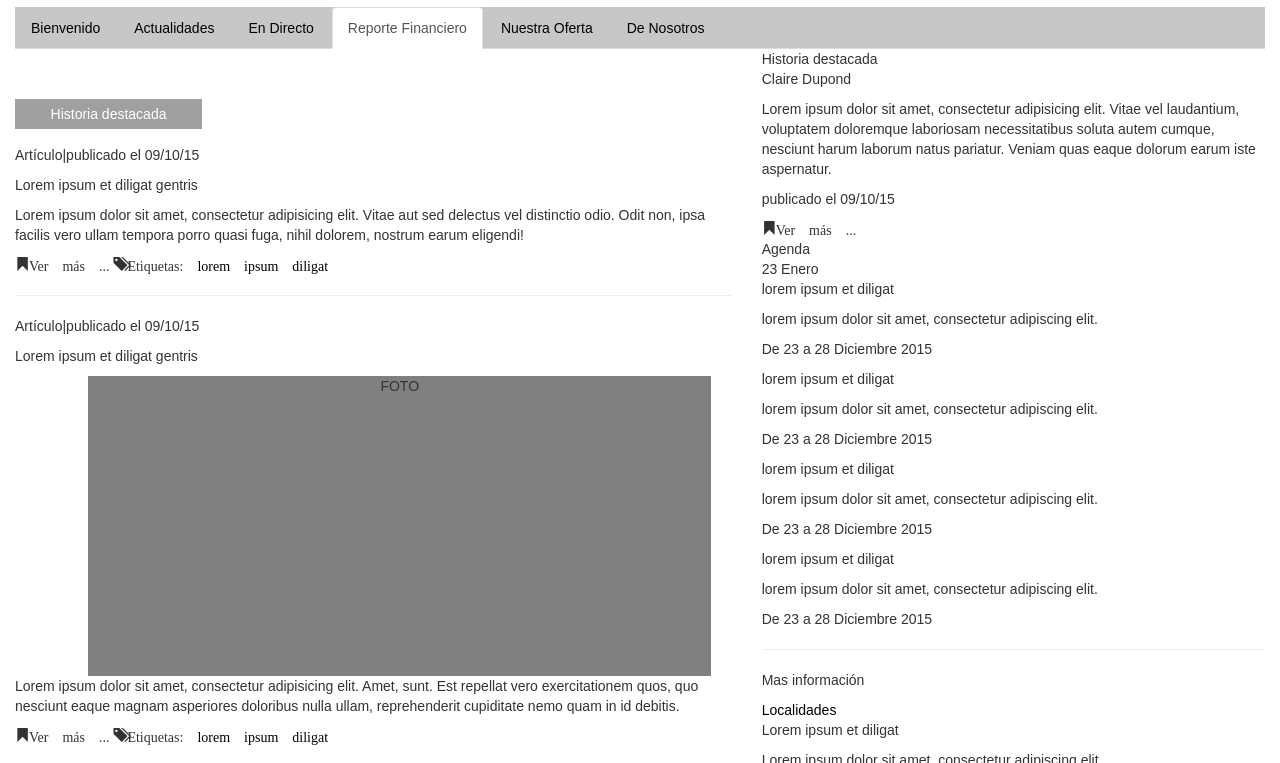
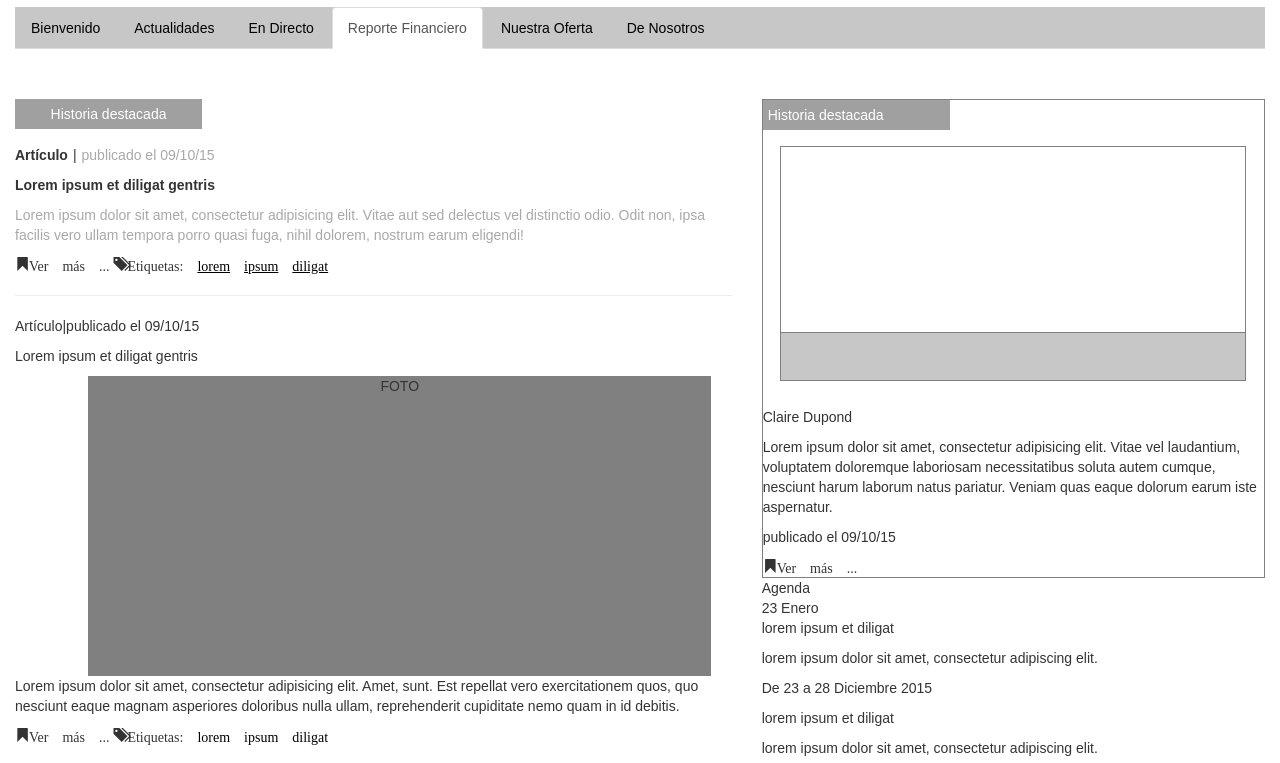
Before and after one commit to patijimenez/Problema, a plain HTML site: page index.html in a window 1280 px wide. Shown: the part 63-826 px from the top of the page. Drawn offline with Linux system fonts and the light colour scheme.

Commit message:
Falta formato

```diff
--- a/css/main.css
+++ b/css/main.css
@@ -22,6 +22,12 @@ a:link{
 .text-white{
 	color: white;
 }
+.text-gray{
+	color: darkgray;
+}
+.font-weight{
+	font-weight: bold;
+}
 .margin-top{
 	margin-top: 50px;
 }
@@ -40,8 +46,20 @@ a:link{
     width: 187px;
     margin-bottom: 16px;
 }
-.conthist{
-
+.cont-hist{
+	border:1px solid gray;
+}
+.video{
+	height: 235px;
+    width: 93%;
+    border: 1px solid gray;
+    margin-left: 17px;
+    margin-bottom: 26px;
+}
+.reproductor{
+    border-top: 1px solid gray;
+    height: 49px;
+    margin-top: 185px;
 }
 .hist{
 
@@ -52,6 +70,13 @@ a:link{
 .enero{
 
 }
+.articulo{
+	font-weight: bolder;
+	margin-right: 5px;
+}
+.fecha{
+	margin-left: 5px;
+}
 .bg-gray{
     background-color: rgba(128, 128, 128, 0.44);
 }
--- a/index.html
+++ b/index.html
@@ -71,14 +71,14 @@
       <div class="row">
         <div class="col-xs-12 col-md-7 margin-top">
           <div class="historia-d text-white center">Historia destacada</div>
-          <p>Artículo|publicado el 09/10/15</p>
-          <p>Lorem ipsum et diligat gentris</p>
-          <p>Lorem ipsum dolor sit amet, consectetur adipisicing elit. Vitae aut sed delectus vel distinctio odio. Odit non, ipsa facilis vero ullam tempora porro quasi fuga, nihil dolorem, nostrum earum eligendi!</p>
+          <p><span class="articulo">Artículo</span>|<span class="fecha text-gray">publicado el 09/10/15</span></p>
+          <p class="font-weight">Lorem ipsum et diligat gentris</p>
+          <p class="text-gray">Lorem ipsum dolor sit amet, consectetur adipisicing elit. Vitae aut sed delectus vel distinctio odio. Odit non, ipsa facilis vero ullam tempora porro quasi fuga, nihil dolorem, nostrum earum eligendi!</p>
           <i class="glyphicon glyphicon-bookmark">Ver más ...</i>
           <i class="glyphicon glyphicon-tags">Etiquetas:
-            <a href="#">lorem</a>
-            <a href="#">ipsum</a>
-            <a href="#">diligat</a>
+            <a href="#"><u>lorem</u></a>
+            <a href="#"><u>ipsum</u></a>
+            <a href="#"><u>diligat</u></a>
           </i>
           <hr>
           <p>Artículo|publicado el 09/10/15</p>
@@ -105,12 +105,14 @@
           </i>
           <hr>
         </div>
-        <div class="col-xs-12 col-md-5">
+        <div class="col-xs-12 col-md-5 margin-top">
         <!--Div de historia destacada/ video-->
           <div class="cont-hist">
-            <div class="hist">Historia destacada</div>
+            <div class="historia-d text-white">Historia destacada</div>
             <div class="video">
-              <div class=""></div>
+              <div class="reproductor bg-gray">
+                <i class="glyphicons glyphicons-play"></i>
+              </div>
             </div>
             <p>Claire Dupond</p>
             <p>Lorem ipsum dolor sit amet, consectetur adipisicing elit. Vitae vel laudantium, voluptatem doloremque laboriosam necessitatibus soluta autem cumque, nesciunt harum laborum natus pariatur. Veniam quas eaque dolorum earum iste aspernatur.</p>
```
